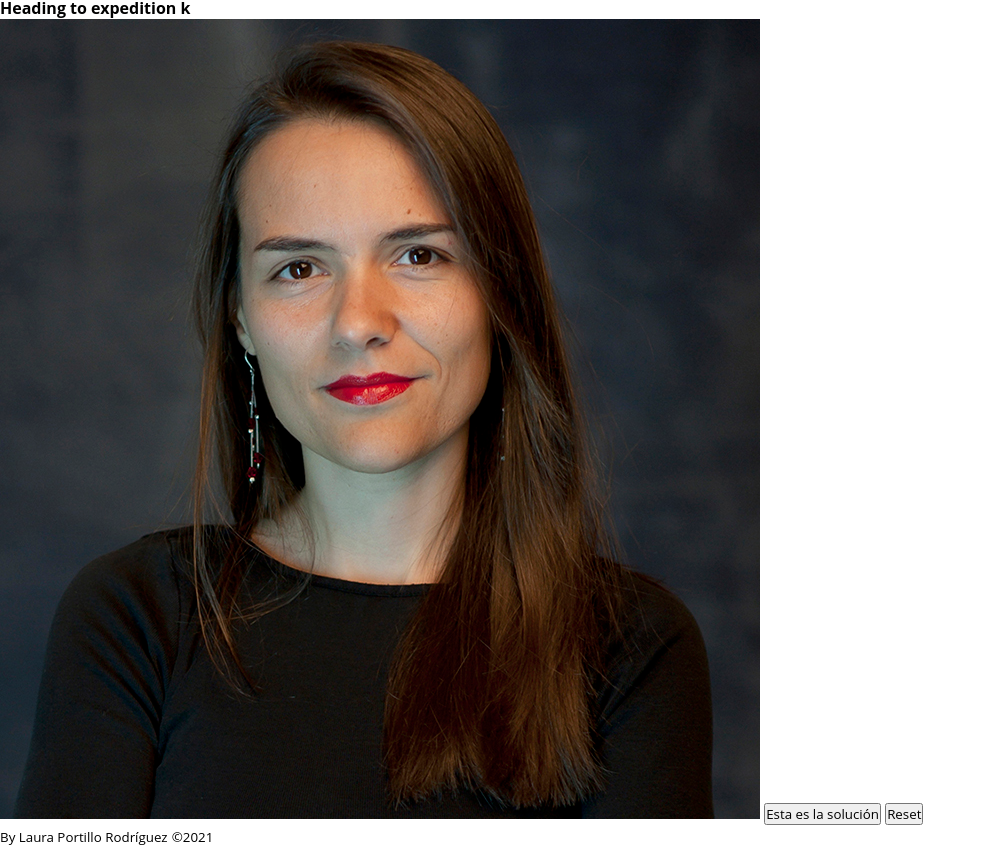
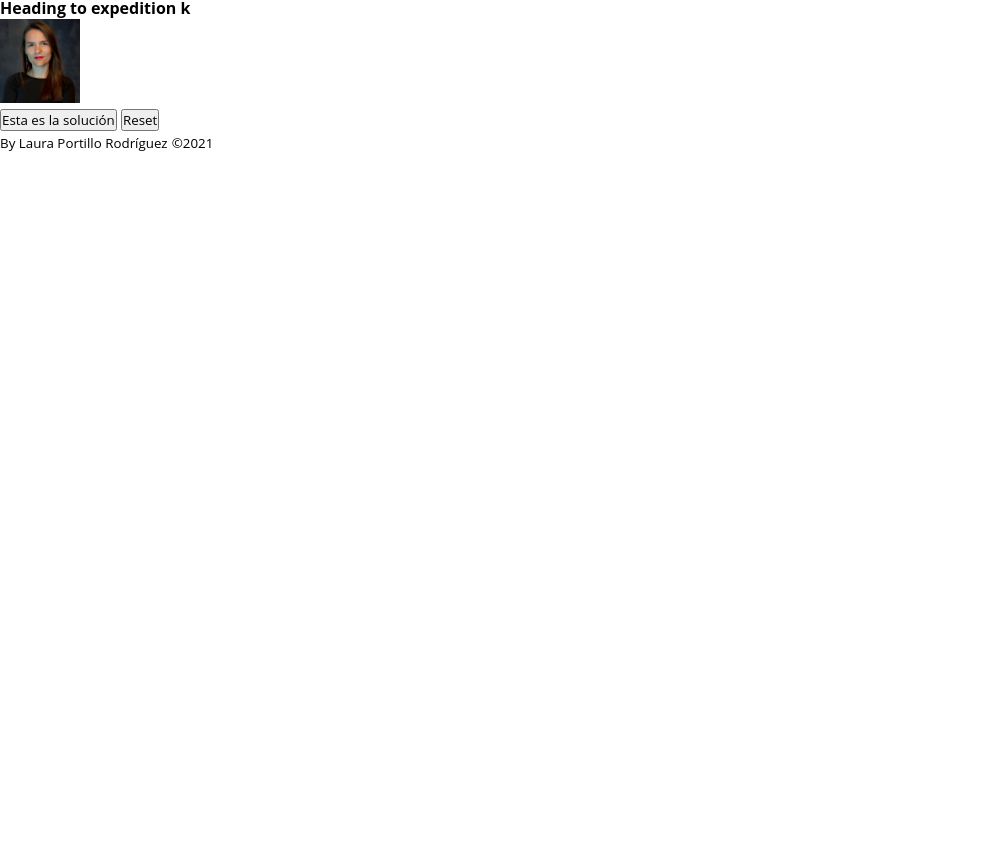
Before and after one commit to lauraportillo/generacion-k, a website: page src/html/index.html in a window 1280 px wide. Shown: the part 46-893 px from the top of the page, without its empty margins (0-986 px from the left). After the commit the page ends 800 px from the top, so only its background shows below. Drawn offline with nearby package versions, Linux system fonts and the light colour scheme; files that its build step writes are made by us from their sources; files whose address does not match are found by name.

Commit message:
update image

```diff
--- a/src/html/index.html
+++ b/src/html/index.html
@@ -16,22 +16,25 @@
     </header>
 
     <main>
-        <img src="../images/lauraPortillo.jpg" alt="laurix portillo">
+        <div class="containerImg">
+            <img class="containerImg__photo" src="../assets/images/lauraPortillo.jpg" alt="laurix portillo">
+        </div>
 
         <!-- <h2>Cómo será dar con Nekgikis V...</h2>
         <h2>23, 24, 25, 18, 19, 5, 6, 7, 20, 15, 17, 8, 10, 11, 4, 3,
             12, 2, 16, 14, 9, 21, 0, 1, 13, 22</h2> -->
 
 
+        <form>
+            <button class="js-btn">Esta es la solución</button>
+            <button class="js-reset">Reset</button>
+        </form>
 
-        <button class="js-btn">Esta es la solución</button>
-        <button class="js-reset">Reset</button>
         <a href="https://v.generacionk.kairosds.com/" target="_blank">
             <h2 class="js-solution solution"></h2>
         </a>
+    </main>
 
-
-    </main>
     <footer>
         <a href="https://www.linkedin.com/in/laura-portillo-rodríguez" target="_blank" class="containerFooter__name">
             <small>By Laura Portillo Rodríguez</small>
--- a/src/scss/main.scss
+++ b/src/scss/main.scss
@@ -1,5 +1,13 @@
 @import 'core/variables';
 @import 'core/reset';
+
+.containerImg {
+  width: 80px;
+  height: auto;
+}
+.containerImg__photo {
+  width: 100%;
+}
 
 .solution {
   color: orange;
```
